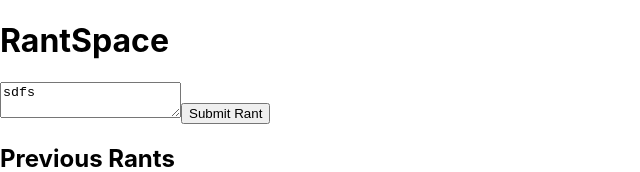
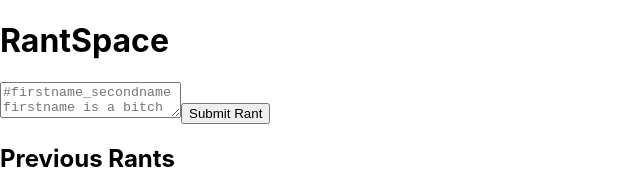
Before and after one commit to evanaugustion/RantSpace, a React (Create React App) app: page / in a window 1280 px wide. Shown: the top 172 px of the page, without its empty margins (0-640 px from the left). Built offline with nearby package versions, Linux system fonts and the light colour scheme; no server answers; the database is empty.

Commit message:
removed string

```diff
--- a/src/App.js
+++ b/src/App.js
@@ -5,7 +5,7 @@ import { submitRant, fetchRants, reportRant } from "./firebaseService";
 
 
 function App() {
-  const [rant, setRant] = useState("sdfs"); //remove string
+  const [rant, setRant] = useState("");
   const [rants, setRants] = useState([]);
 
   useEffect(() => {
```
